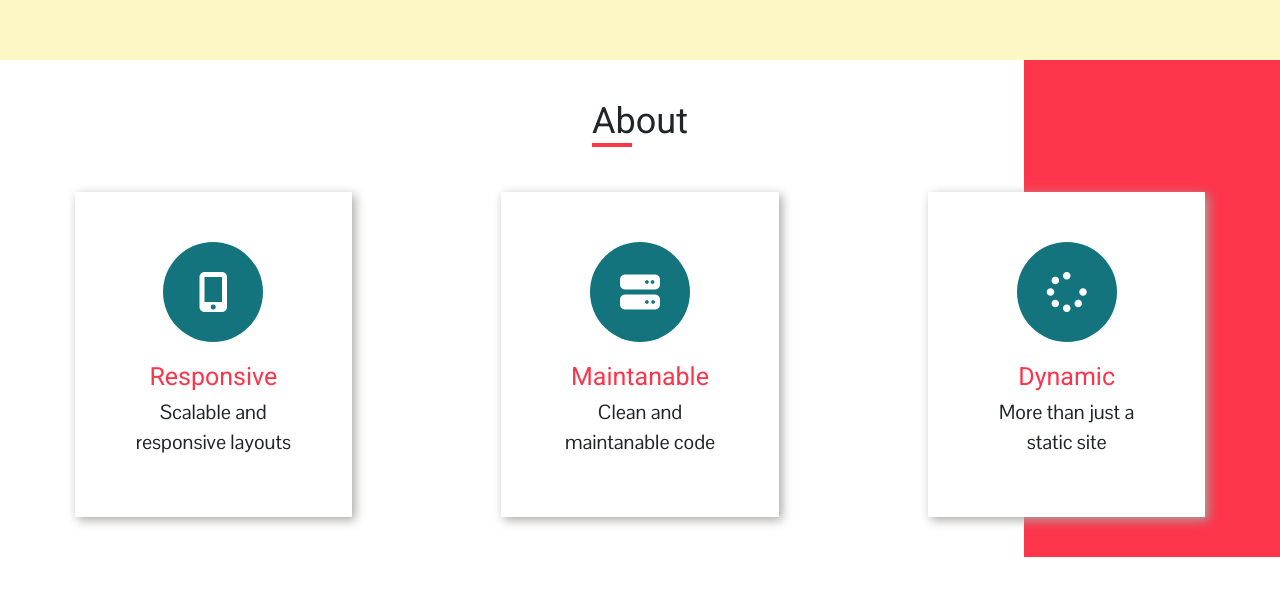
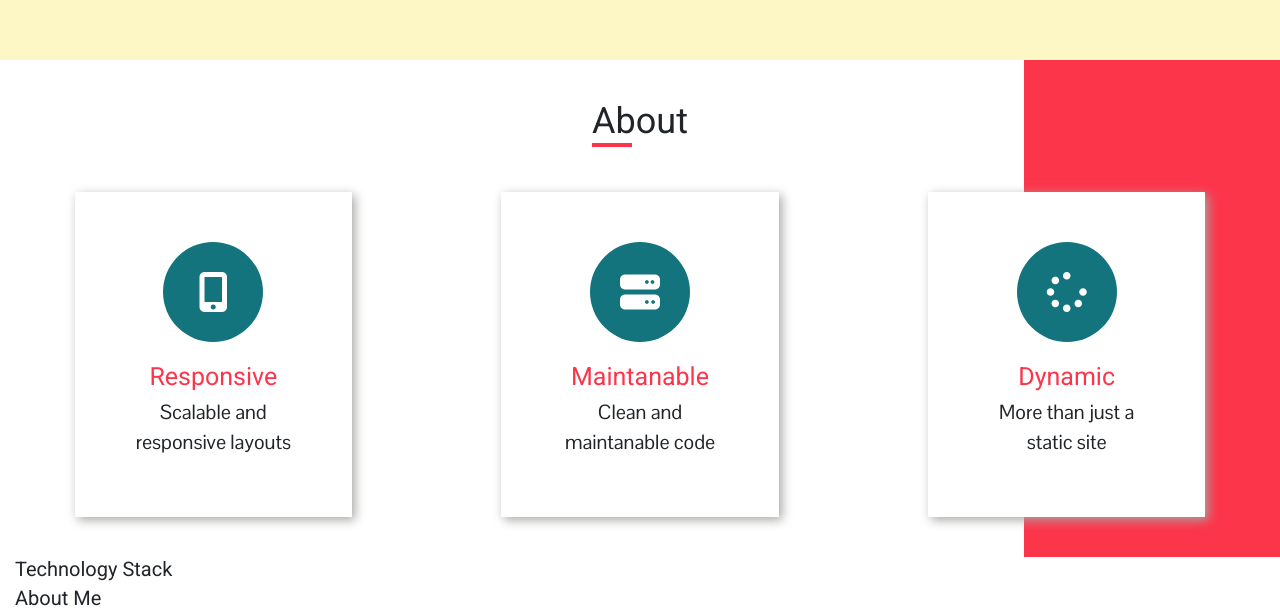
Before and after one commit to Kerri-AnnBates/official-portfolio, a React (Create React App) app: page / in a window 1280 px wide. Shown: the part 804-1419 px from the top of the page. Before the commit the page ends 1361 px from the top, so only its background shows below. Built offline with nearby package versions, Linux system fonts and the light colour scheme.

Commit message:
set up tech and about me components

```diff
--- a/src/App.js
+++ b/src/App.js
@@ -1,12 +1,12 @@
 import React from 'react';
 import Header from './components/header/Header';
-import About from './components/about/About';
+import Main from './components/main/Main';
 
 function App() {
 	return (
 		<div className="App">
 			<Header />
-			<About />
+			<Main />
 		</div>
 	);
 }
--- a/src/components/about/About.js
+++ /dev/null
@@ -1,23 +0,0 @@
-import React from 'react'
-import { Container } from 'reactstrap';
-import QuickInfoList from './QuickInfoList';
-
-const About = () => {
-	return (
-		<main className="about-section">
-			<div className="bar"></div>
-			<Container fluid={true}>
-				<div className="sub-titles">
-					<h2>About</h2>
-				</div>
-				<QuickInfoList />
-				<div className="detailed-info">
-					{/* Tech stack */}
-					{/* About me */}
-				</div>
-			</Container>
-		</main>
-	)
-}
-
-export default About
--- /dev/null
+++ b/src/components/main/About.js
@@ -0,0 +1,16 @@
+import React from 'react'
+import { Container } from 'reactstrap';
+
+const About = () => {
+	return (
+		<>
+			<div className="about-detail">
+				<Container fluid={true}>
+					<h2>About Me</h2>
+				</Container>
+			</div>
+		</>
+	)
+}
+
+export default About
--- /dev/null
+++ b/src/components/main/Main.js
@@ -0,0 +1,28 @@
+import React from 'react'
+import { Container } from 'reactstrap';
+import QuickInfoList from './QuickInfoList';
+import TechDetails from './TechDetails';
+import About from './About';
+
+const Main = () => {
+	return (
+		<main>
+			<div className="about-section">
+				<div className="bar"></div>
+				<Container fluid={true}>
+					<div className="sub-titles">
+						<h2>About</h2>
+					</div>
+					<QuickInfoList />
+				</Container>
+			</div>
+
+			<div className="detailed-info">
+				<TechDetails />
+				<About />
+			</div>
+		</main>
+	)
+}
+
+export default Main
--- /dev/null
+++ b/src/components/main/TechDetails.js
@@ -0,0 +1,19 @@
+import React from 'react'
+import { Container } from 'reactstrap';
+
+const TechDetails = () => {
+	return (
+		<>
+			<div className="tech-stack">
+				<Container fluid={true}>
+					<h2>Technology Stack</h2>
+					<div className="tech-grid">
+
+					</div>
+				</Container>
+			</div>
+		</>
+	)
+}
+
+export default TechDetails
```
Also changed, not shown: src/components/main/QuickInfoList.js (renamed from src/components/about/QuickInfoList.js).
